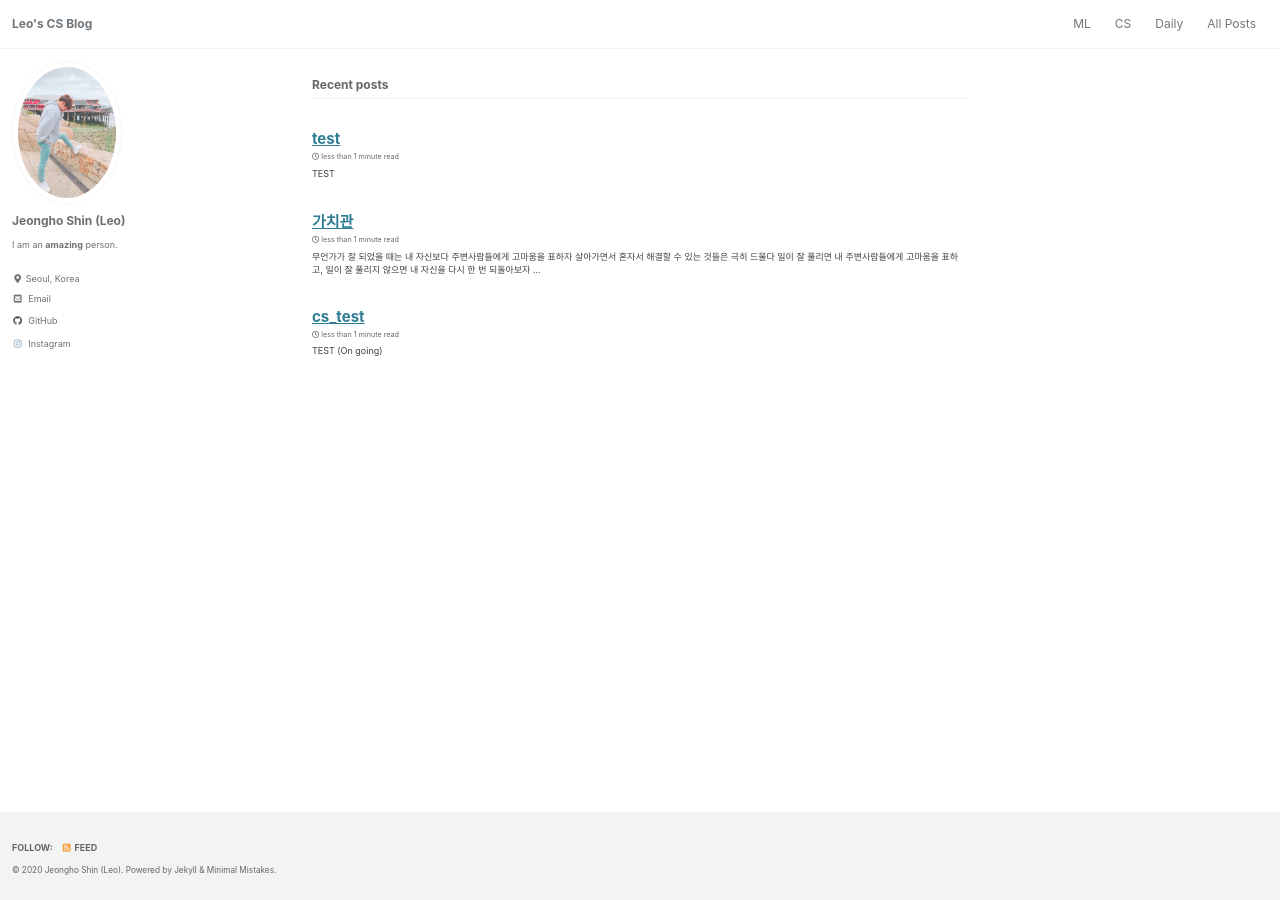
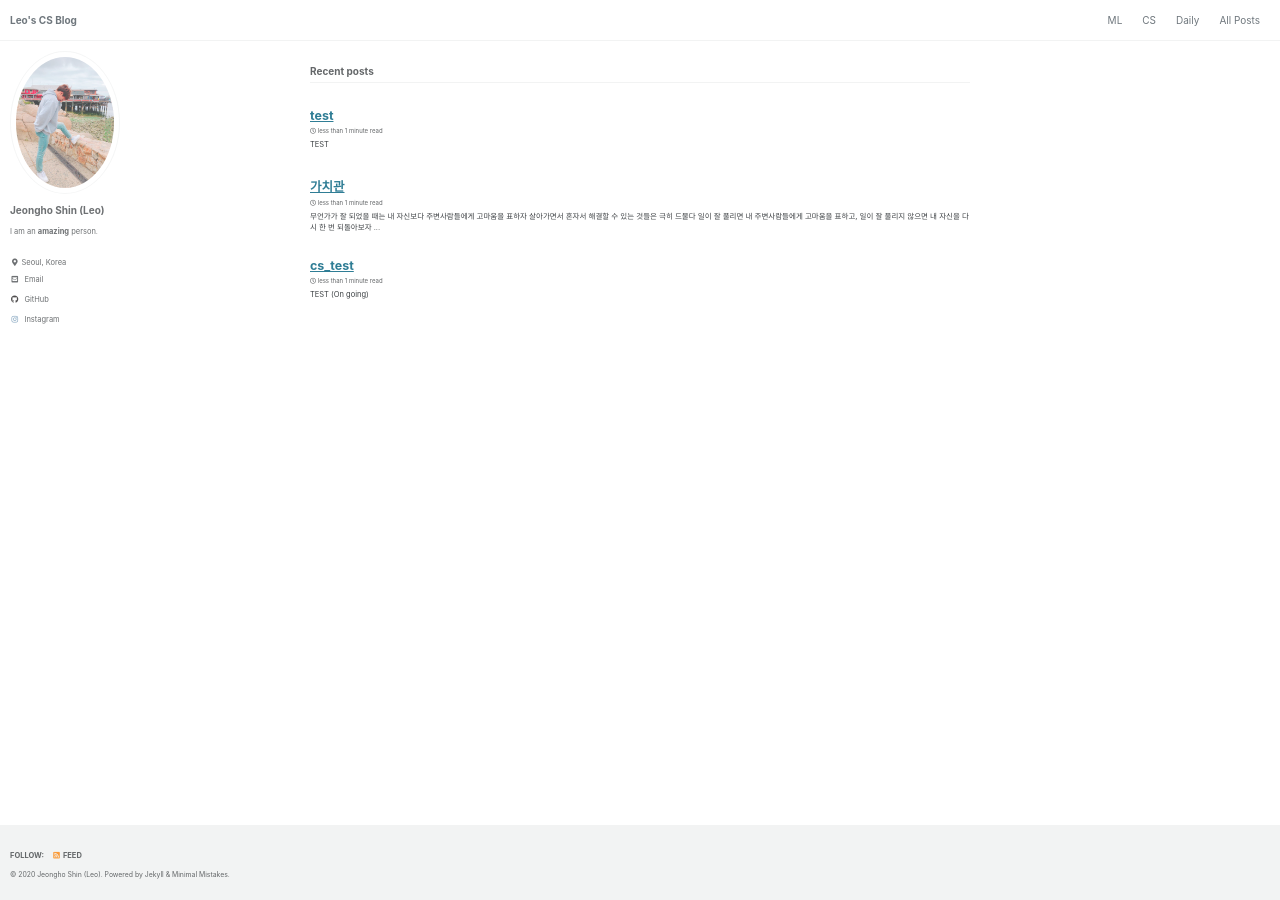
Before and after one commit to mlleo/mlleo.github.io, a Jekyll site: the page built from index.html, in a window 1280 px wide. Built offline with Jekyll 4.4.1, drawn with Linux system fonts in a browser that asks for light colours; cached includes are drawn as plain includes; the list of posts is cut into pages by our own code.

Commit message:
Update _reset.scss

```diff
--- a/_sass/minimal-mistakes/_reset.scss
+++ b/_sass/minimal-mistakes/_reset.scss
@@ -8,18 +8,18 @@ html {
   /* apply a natural box layout model to all elements */
   box-sizing: border-box;
   background-color: $background-color;
-  font-size: 12px;
+  font-size: 10px;
 
   @include breakpoint($medium) {
-    font-size: 12px;
+    font-size: 10px;
   }
 
   @include breakpoint($large) {
-    font-size: 12px;
+    font-size: 10px;
   }
 
   @include breakpoint($x-large) {
-    font-size: 12px;
+    font-size: 10px;
   }
 
   -webkit-text-size-adjust: 100%;
```
